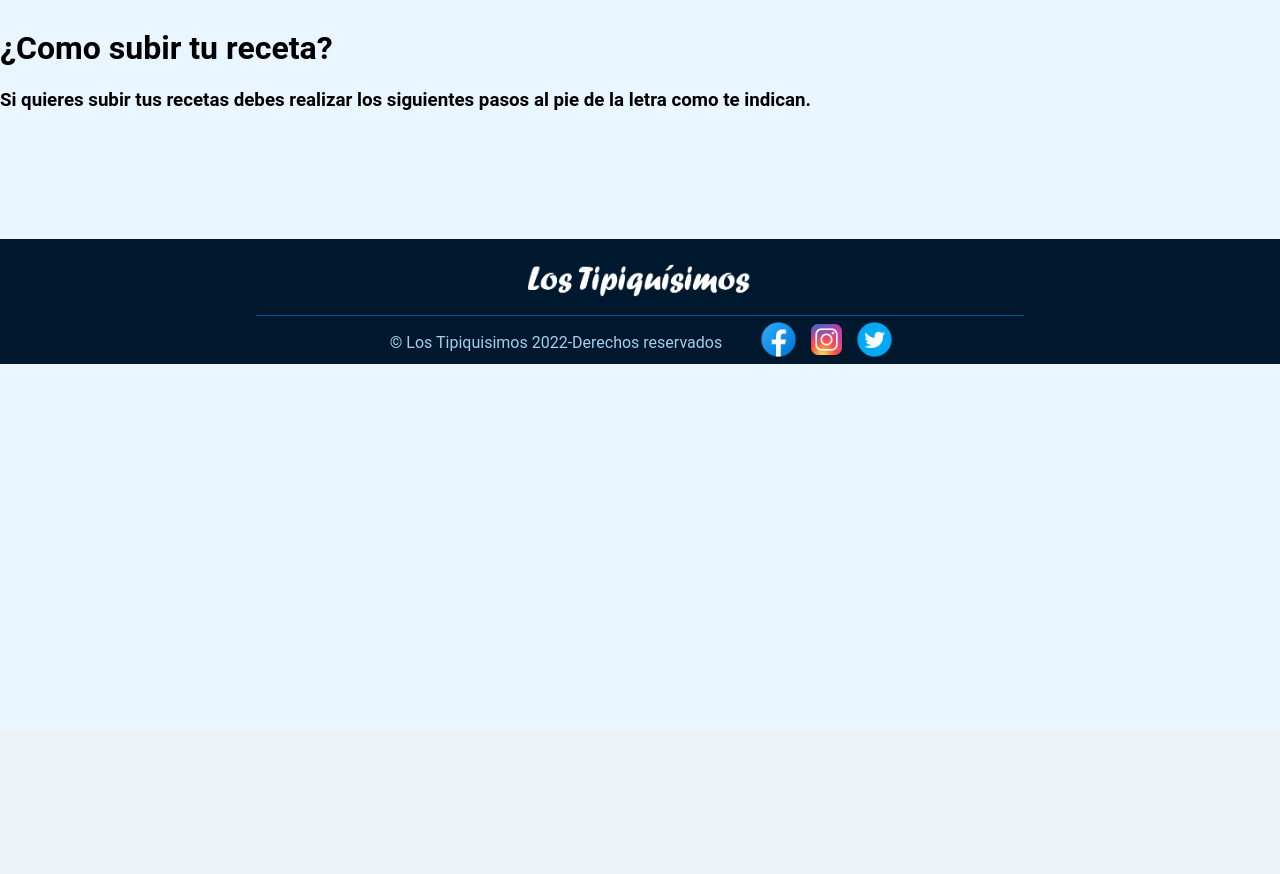
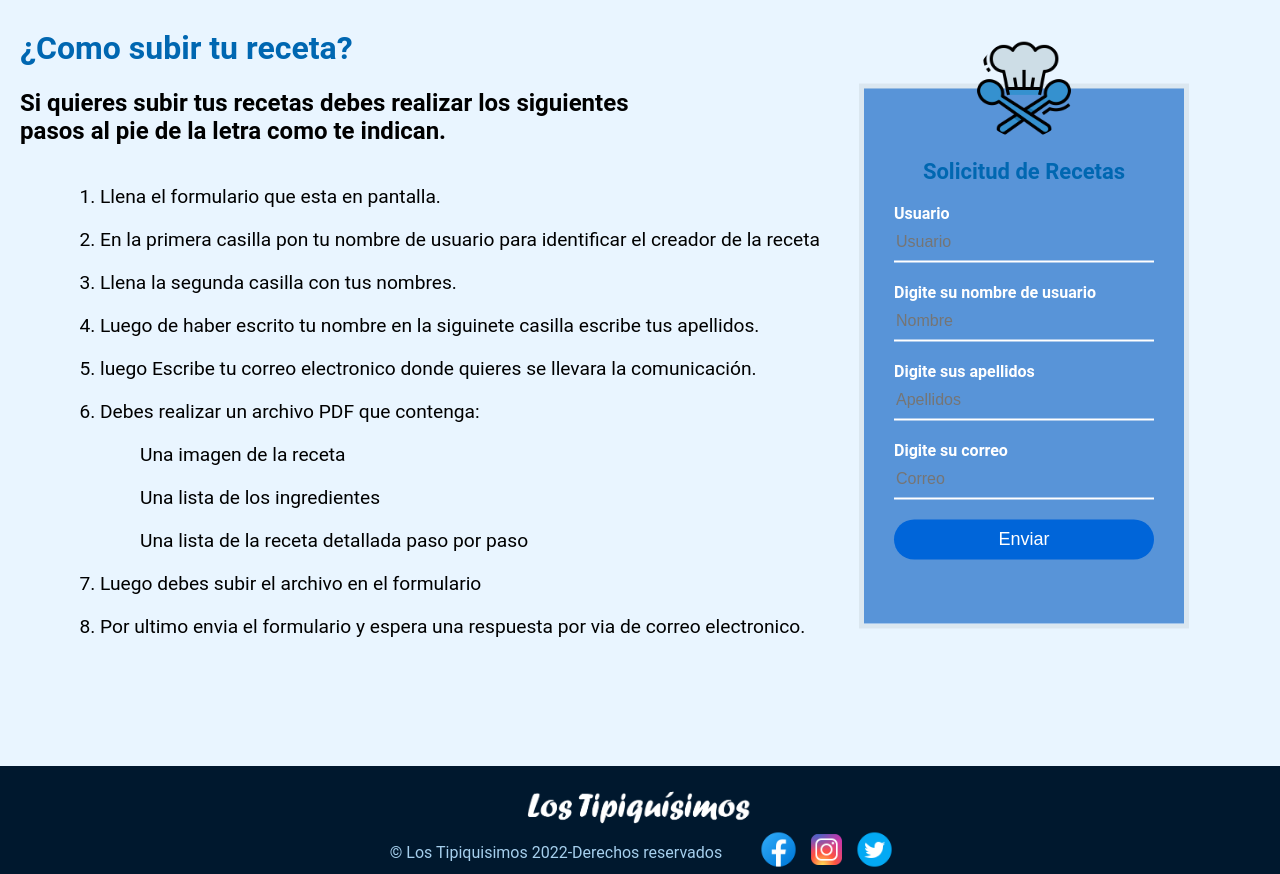
Before and after one commit to Snark007/Crea-J-LosTipiquisimos, a PHP site: page /Html/subir.html in a window 1280 px wide. Shown: the part 68-942 px from the top of the page. Before the commit the page ends 432 px from the top, so only its background shows below. Run offline with PHP 8.4, Linux system fonts and the light colour scheme.

Commit message:
formulario
avance de formulario de recetas

```diff
--- a/Css/substyle.css
+++ b/Css/substyle.css
@@ -20,7 +20,7 @@ ul {
 }
 
 li {
-    font-size: 1.25em;
+    font-size: 1.20em;
 }
 
 
@@ -283,3 +283,150 @@ section .let{
     cursor: pointer;
     margin-bottom: 20%;
 }
+h1{
+    color: #0067b1;
+}
+ol{
+    margin: 40px;
+}
+li{
+    margin: 20px;
+}
+.ti{
+    margin: 20px;
+}
+
+.login-box {
+    width: 320px;
+    height: 535px;
+    background: rgba(0, 90, 192, 0.619);
+    color: #fff;
+    top: 45%;
+    left: 80%;
+    position: absolute;
+    transform: translate(-50%, -50%);
+    box-sizing: border-box;
+    padding: 70px 30px;
+    box-shadow: 0 0 0px 5px rgba(0, 0, 0, 0.059);
+}
+.login-box .avatar {
+    width: 100px;
+    height: 100px;
+    border-radius: 50%;
+    position: absolute;
+    top: -50px;
+    left: calc(50% - 50px);
+
+  }
+  .login-box h1 {
+    margin: 0;
+    padding: 0 0 20px;
+    text-align: center;
+    font-size: 22px;
+
+  }.login-box label {
+  margin: 0;
+  padding: 0;
+  font-weight: bold;
+  display: block;
+
+}
+
+.login-box input {
+  width: 100%;
+  margin-bottom: 20px;
+}
+
+.login-box input[type="text"],
+.login-box input[type="password"],
+.login-box input[type="email"] {
+  border: none;
+  border-bottom: 2px solid rgb(255, 255, 255);
+  background: transparent;
+  outline: none;
+  height: 40px;
+  color: #fff;
+  font-size: 16px;
+}
+
+.login-box input[type="submit"] {
+  border: none;
+  outline: none;
+  height: 40px;
+  background: #0065d9;
+  color: rgb(255, 255, 255);
+  font-size: 18px;
+  border-radius: 20px;
+}
+
+.login-box input[type="submit"]:hover {
+  cursor: pointer;
+  background: #9cd7ff;
+  color: #000;
+}
+
+
+.login-box a {
+  text-decoration: none;
+  font-size: 12px;
+  line-height: 20px;
+  color: rgb(255, 255, 255);
+}
+
+.login-box a:hover {
+  color: rgb(255, 255, 255);
+  font-weight: bold;
+}
+.login-box label {
+    margin: 0;
+    padding: 0;
+    font-weight: bold;
+    display: block;
+
+  }
+
+  .login-box input {
+    width: 100%;
+    margin-bottom: 20px;
+  }
+
+  .login-box input[type="text"],
+  .login-box input[type="password"],
+  .login-box input[type="email"] {
+    border: none;
+    border-bottom: 2px solid rgb(255, 255, 255);
+    background: transparent;
+    outline: none;
+    height: 40px;
+    color: #fff;
+    font-size: 16px;
+  }
+
+  .login-box input[type="submit"] {
+    border: none;
+    outline: none;
+    height: 40px;
+    background: #0065d9;
+    color: rgb(255, 255, 255);
+    font-size: 18px;
+    border-radius: 20px;
+  }
+
+  .login-box input[type="submit"]:hover {
+    cursor: pointer;
+    background: #9cd7ff;
+    color: #000;
+  }
+
+
+  .login-box a {
+    text-decoration: none;
+    font-size: 12px;
+    line-height: 20px;
+    color: rgb(255, 255, 255);
+  }
+
+  .login-box a:hover {
+    color: rgb(255, 255, 255);
+    font-weight: bold;
+  }
--- a/Html/subir.html
+++ b/Html/subir.html
@@ -26,14 +26,51 @@
         </div>
     </header><br><br><br><br>
 
+    <div class="login-box">
+        <img  src="../Img/cocinero.png" class="avatar" alt="Avatar Image">
+        <h1>Solicitud de Recetas</h1>
+        <form>
+          <!--Usuario-->
+          <label for="username">Usuario</label>
+          <input type="text" placeholder="Usuario" class="difun">
+          <!--nombre -->
+          <label for="username">Digite su nombre de usuario</label>
+          <input type="text" placeholder="Nombre" class="difun">
+          <!-- apellidos -->
+          <label for="username">Digite sus apellidos</label>
+          <input type="text" placeholder="Apellidos" class="difun">
+          <!-- correo -->
+          <label for="username">Digite su correo</label>
+          <input type="email" placeholder="Correo" class="difun">
+
+          <!-- index-->
+          <input type="submit" value="Enviar">
 
 
+        </form>
+      </div>
 
 
+  <div class="ti">
 <h1>¿Como subir tu receta?</h1>
-<h3>Si quieres subir tus recetas debes realizar los siguientes pasos al pie de la letra como te indican.</h3>
+<h2>Si quieres subir tus recetas debes realizar los siguientes<br> pasos al pie de la letra como te indican.</h2>
+</div>
+ <ol>
+<li>Llena el formulario que esta en pantalla.</li>
+<li>En la primera casilla pon tu nombre de usuario para identificar el creador de la receta</li>
+<li>Llena la segunda casilla con tus nombres.</li>
+<li>Luego de haber escrito tu nombre en la siguinete casilla escribe tus apellidos. </li>
+<li>luego Escribe tu correo electronico donde quieres se llevara la comunicación.</li>
+<li>Debes realizar un archivo PDF que contenga:</li>
+<ul>
+    <li>Una imagen de la receta</li>
+    <li>Una lista de los ingredientes</li>
+    <li>Una lista de la receta detallada paso por paso</li>
+</ul>
+<li>Luego debes subir el archivo en el formulario</li>
+<li>Por ultimo envia el formulario y espera una respuesta por via de correo electronico.</li>
 
-
+</ol>
 
 
 
@@ -47,7 +84,7 @@
     <footer>
         <div class="contar">
             <img id="final" src="../Img/letras.png" alt="">
-            <hr class="bar">
+
         </div>
         <div class="container">
             <p>&copy; Los Tipiquisimos 2022-Derechos reservados</p>
```
